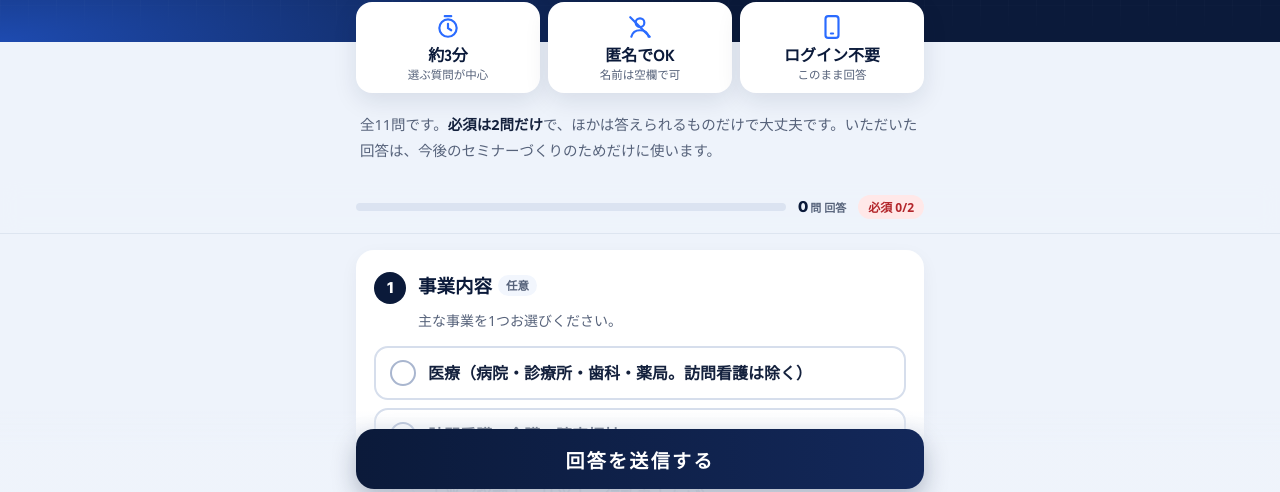
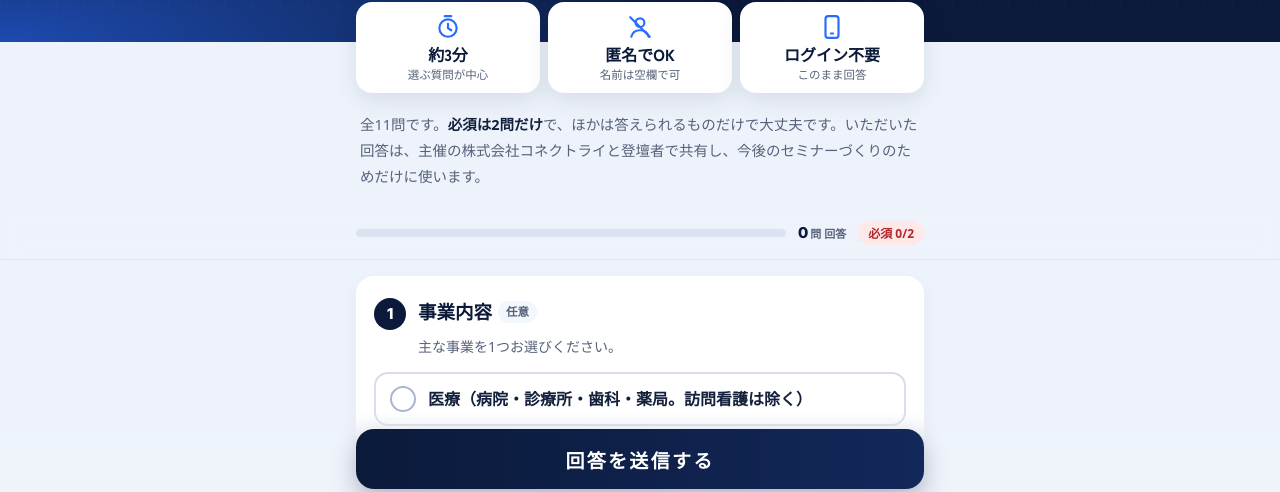
Before and after one commit to haru-uta/saga-ai-seminar, a plain HTML site: page survey/index.html in a window 1280 px wide. Shown: the part 275-767 px from the top of the page. Drawn offline with Linux system fonts and the light colour scheme; a web font is replaced by a local one.

Commit message:
アンケート：回答を主催・登壇者で共有することを明記
Co-Authored-By: Claude Opus 5.5 <noreply@anthropic.com>

```diff
--- a/survey/index.html
+++ b/survey/index.html
@@ -150,7 +150,7 @@ footer{margin:26px 0 0;text-align:center;font:700 12px/1.7 var(--jp);color:#8a97
     <div class="chip"><svg viewBox="0 0 24 24" fill="none" stroke="#2a6bff" stroke-width="2" stroke-linecap="round"><circle cx="12" cy="8" r="4"/><path d="M4 21c1-4 4-6 8-6s7 2 8 6"/><path d="M3 3l18 18"/></svg><b>匿名でOK</b><small>名前は空欄で可</small></div>
     <div class="chip"><svg viewBox="0 0 24 24" fill="none" stroke="#2a6bff" stroke-width="2" stroke-linecap="round"><rect x="6" y="2" width="12" height="20" rx="2.5"/><path d="M11 18h2"/></svg><b>ログイン不要</b><small>このまま回答</small></div>
   </div>
-  <p class="lead">全11問です。<b>必須は2問だけ</b>で、ほかは答えられるものだけで大丈夫です。いただいた回答は、今後のセミナーづくりのためだけに使います。</p>
+  <p class="lead">全11問です。<b>必須は2問だけ</b>で、ほかは答えられるものだけで大丈夫です。いただいた回答は、主催の株式会社コネクトライと登壇者で共有し、今後のセミナーづくりのためだけに使います。</p>
 </div>
 
 <div class="prog" aria-hidden="true"><div class="wrap"><div class="bar"><i id="bar"></i></div><div class="n"><span id="cnt">0</span><small>問 回答</small></div><div class="req" id="req">必須 0/2</div></div></div>
```
